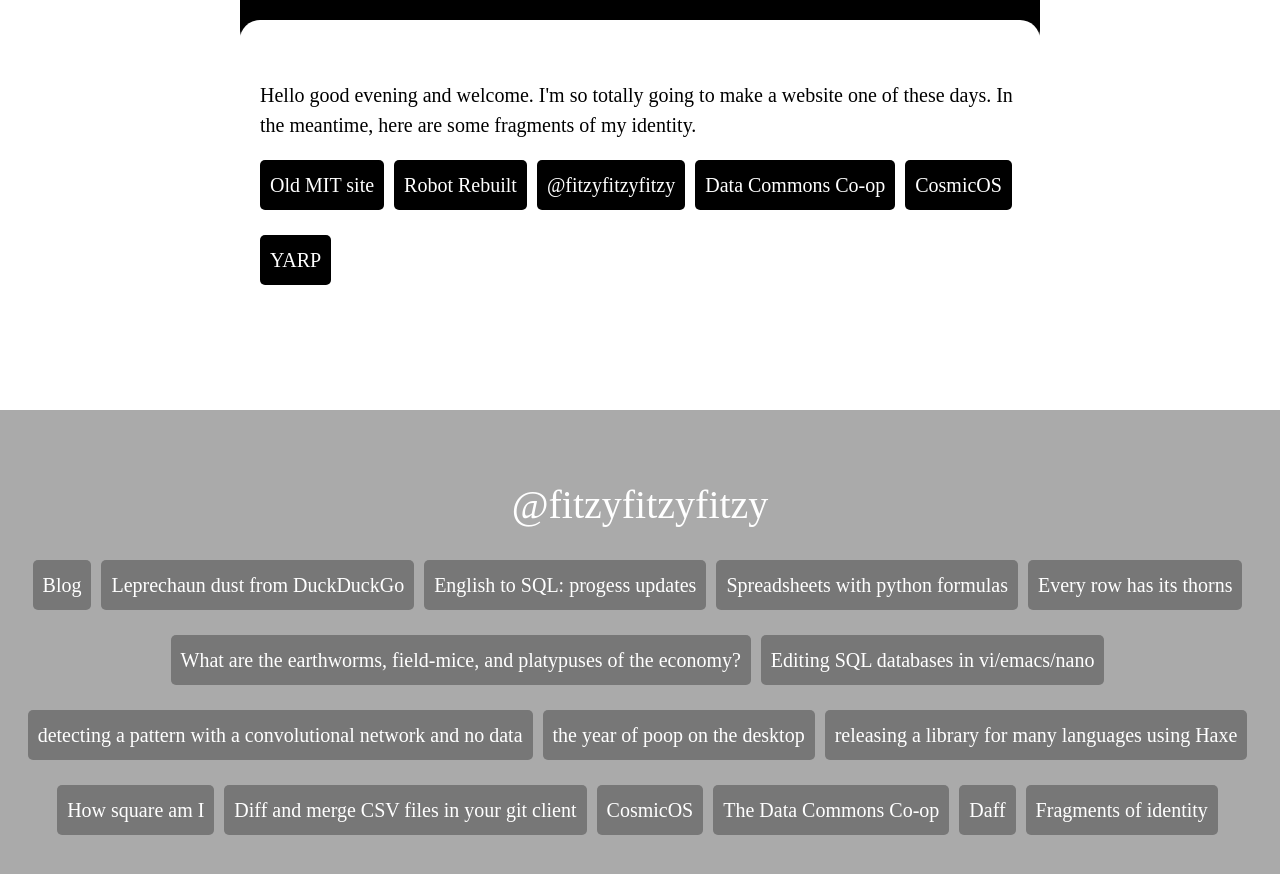
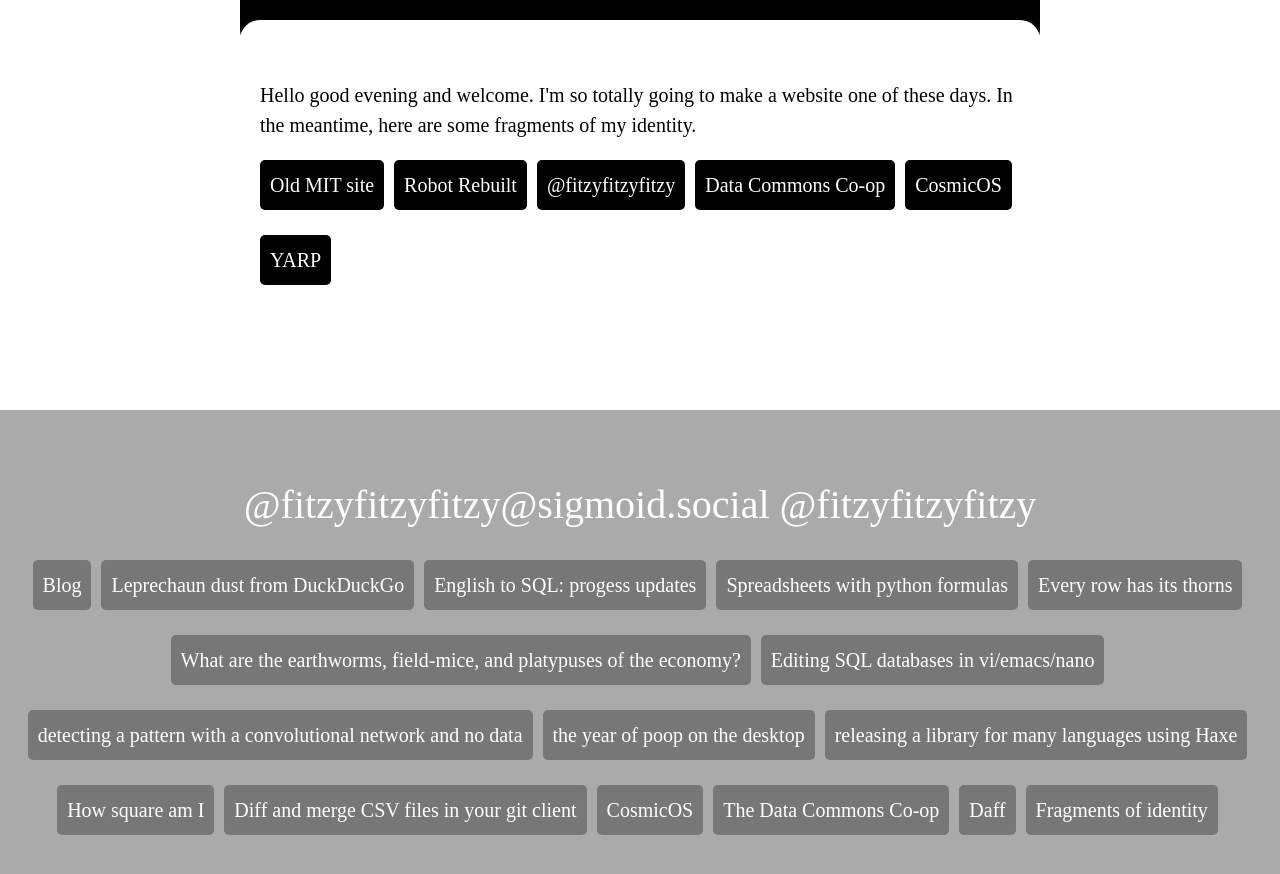
Before and after one commit to paulfitz/paulfitz.github.io, a Jekyll site: the page built from index.html, in a window 1280 px wide and 900 px high, scrolled down 43501 px. Shown: the top 874 px of the window. Built offline with Jekyll 4.4.1, drawn with Linux system fonts in a browser that asks for light colours; nearby versions of some CDN libraries.

Commit message:
add mastodon link

```diff
--- a/_layouts/default.html
+++ b/_layouts/default.html
@@ -29,6 +29,7 @@
 
 <div id="tail">
   <p>
+  <a rel="me" href="https://sigmoid.social/@fitzyfitzyfitzy">@fitzyfitzyfitzy@sigmoid.social</a>
   <a href="https://twitter.com/fitzyfitzyfitzy">@fitzyfitzyfitzy</a>
   </p>
 
```
